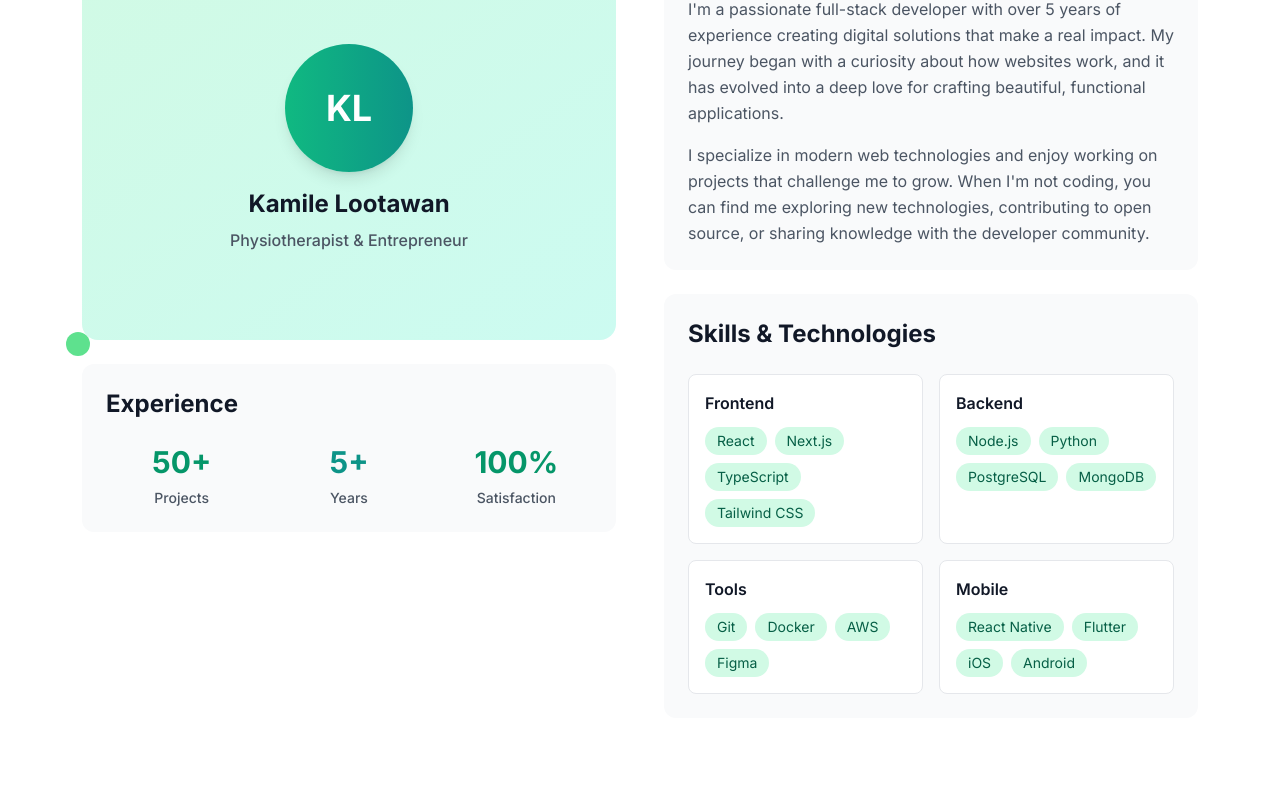
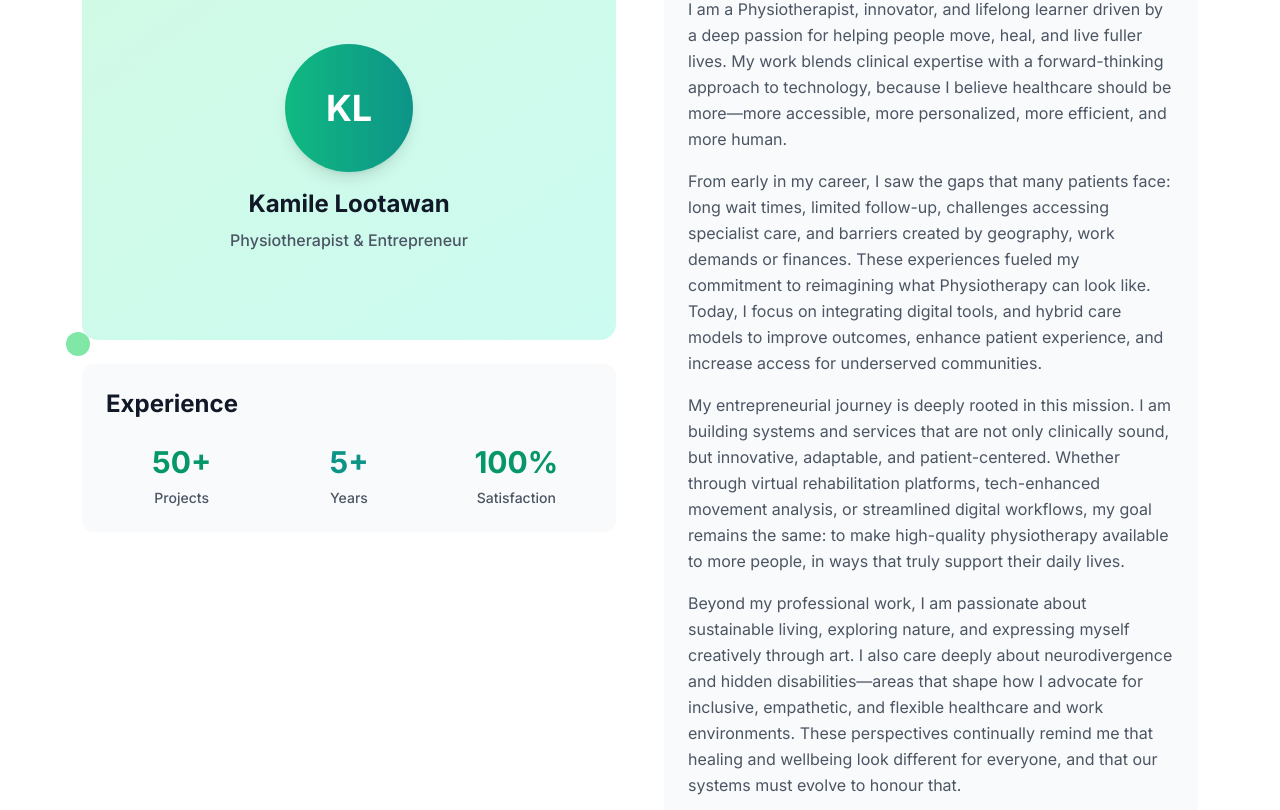
Before and after one commit to KLootawan/my-portfolio, a Next.js app: page / in a window 1280 px wide. Shown: the part 1210-2020 px from the top of the page. Built offline with nearby package versions, Linux system fonts and the light colour scheme.

Commit message:
Update about story copy and skills list

```diff
--- a/src/components/About.tsx
+++ b/src/components/About.tsx
@@ -19,10 +19,10 @@ export default function About() {
   }, [isIntersecting])
 
   const skills = [
-    { name: 'Frontend', technologies: ['React', 'Next.js', 'TypeScript', 'Tailwind CSS'] },
-    { name: 'Backend', technologies: ['Node.js', 'Python', 'PostgreSQL', 'MongoDB'] },
-    { name: 'Tools', technologies: ['Git', 'Docker', 'AWS', 'Figma'] },
-    { name: 'Mobile', technologies: ['React Native', 'Flutter', 'iOS', 'Android'] }
+    { name: 'Product & Frontend', technologies: ['Next.js', 'React', 'TypeScript', 'Tailwind CSS'] },
+    { name: 'Systems & Data', technologies: ['Node.js', 'Supabase', 'REST APIs', 'Automation'] },
+    { name: 'Physiotherapy Practice', technologies: ['Orthopedic Rehab', 'Movement Analysis', 'Patient Education', 'NCD Management'] },
+    { name: 'Digital Care Models', technologies: ['Hybrid Virtual Care', 'Virtual Assessments', 'Telehealth Triage', 'Healthy Aging Programs'] }
   ]
 
   return (
@@ -86,16 +86,36 @@ export default function About() {
                 <h3 className={`text-2xl font-bold mb-4 ${isDarkMode ? 'text-white' : 'text-gray-900'}`}>My Story</h3>
                 <div className="flex-1 flex flex-col justify-center">
                   <p className={`leading-relaxed mb-4 ${isDarkMode ? 'text-gray-300' : 'text-gray-600'}`}>
-                    I'm a passionate full-stack developer with over 5 years of experience creating
-                    digital solutions that make a real impact. My journey began with a curiosity
-                    about how websites work, and it has evolved into a deep love for crafting
-                    beautiful, functional applications.
+                    I am a Physiotherapist, innovator, and lifelong learner driven by a deep passion for helping
+                    people move, heal, and live fuller lives. My work blends clinical expertise with a
+                    forward-thinking approach to technology, because I believe healthcare should be more—more
+                    accessible, more personalized, more efficient, and more human.
+                  </p>
+                  <p className={`leading-relaxed mb-4 ${isDarkMode ? 'text-gray-300' : 'text-gray-600'}`}>
+                    From early in my career, I saw the gaps that many patients face: long wait times, limited
+                    follow-up, challenges accessing specialist care, and barriers created by geography, work
+                    demands or finances. These experiences fueled my commitment to reimagining what Physiotherapy
+                    can look like. Today, I focus on integrating digital tools, and hybrid care models to improve
+                    outcomes, enhance patient experience, and increase access for underserved communities.
+                  </p>
+                  <p className={`leading-relaxed mb-4 ${isDarkMode ? 'text-gray-300' : 'text-gray-600'}`}>
+                    My entrepreneurial journey is deeply rooted in this mission. I am building systems and services
+                    that are not only clinically sound, but innovative, adaptable, and patient-centered. Whether
+                    through virtual rehabilitation platforms, tech-enhanced movement analysis, or streamlined digital
+                    workflows, my goal remains the same: to make high-quality physiotherapy available to more people,
+                    in ways that truly support their daily lives.
+                  </p>
+                  <p className={`leading-relaxed mb-4 ${isDarkMode ? 'text-gray-300' : 'text-gray-600'}`}>
+                    Beyond my professional work, I am passionate about sustainable living, exploring nature, and
+                    expressing myself creatively through art. I also care deeply about neurodivergence and hidden
+                    disabilities—areas that shape how I advocate for inclusive, empathetic, and flexible healthcare
+                    and work environments. These perspectives continually remind me that healing and wellbeing look
+                    different for everyone, and that our systems must evolve to honour that.
                   </p>
                   <p className={`leading-relaxed ${isDarkMode ? 'text-gray-300' : 'text-gray-600'}`}>
-                    I specialize in modern web technologies and enjoy working on projects that
-                    challenge me to grow. When I'm not coding, you can find me exploring new
-                    technologies, contributing to open source, or sharing knowledge with the
-                    developer community.
+                    At the heart of everything I do is a belief in empowerment: empowering patients, empowering
+                    practitioners, and empowering communities through better care, better tools, and better
+                    understanding.
                   </p>
                 </div>
               </div>
```
